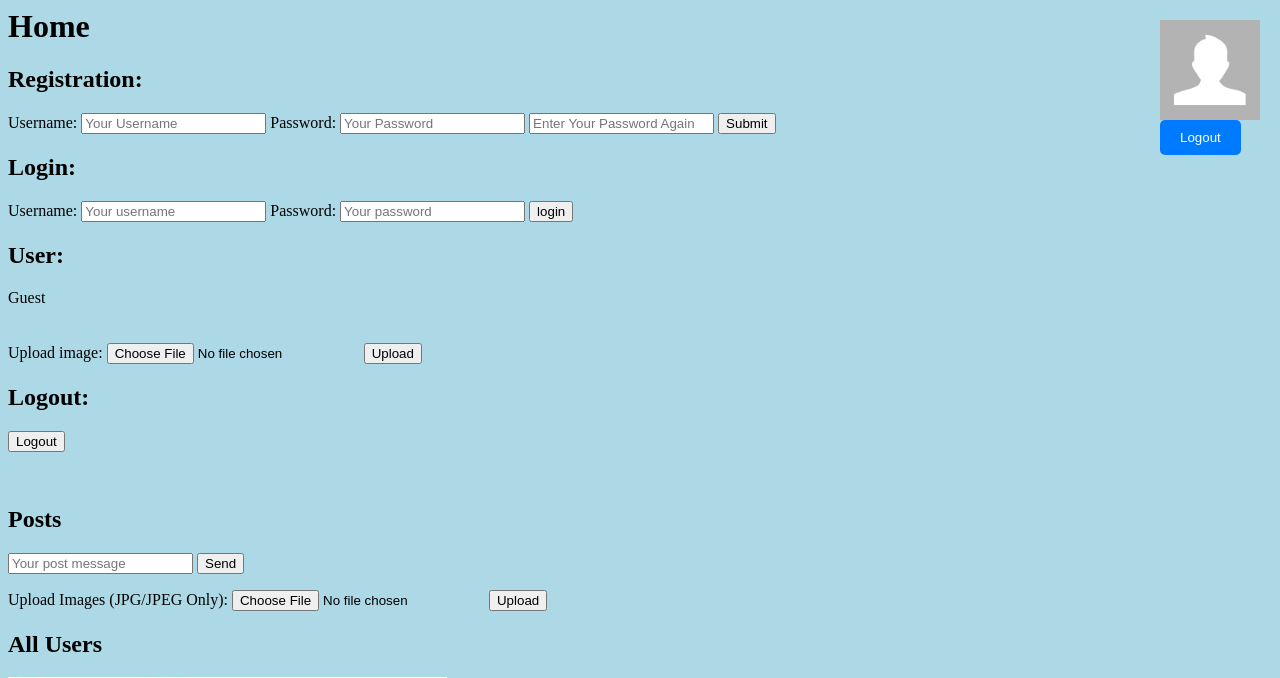
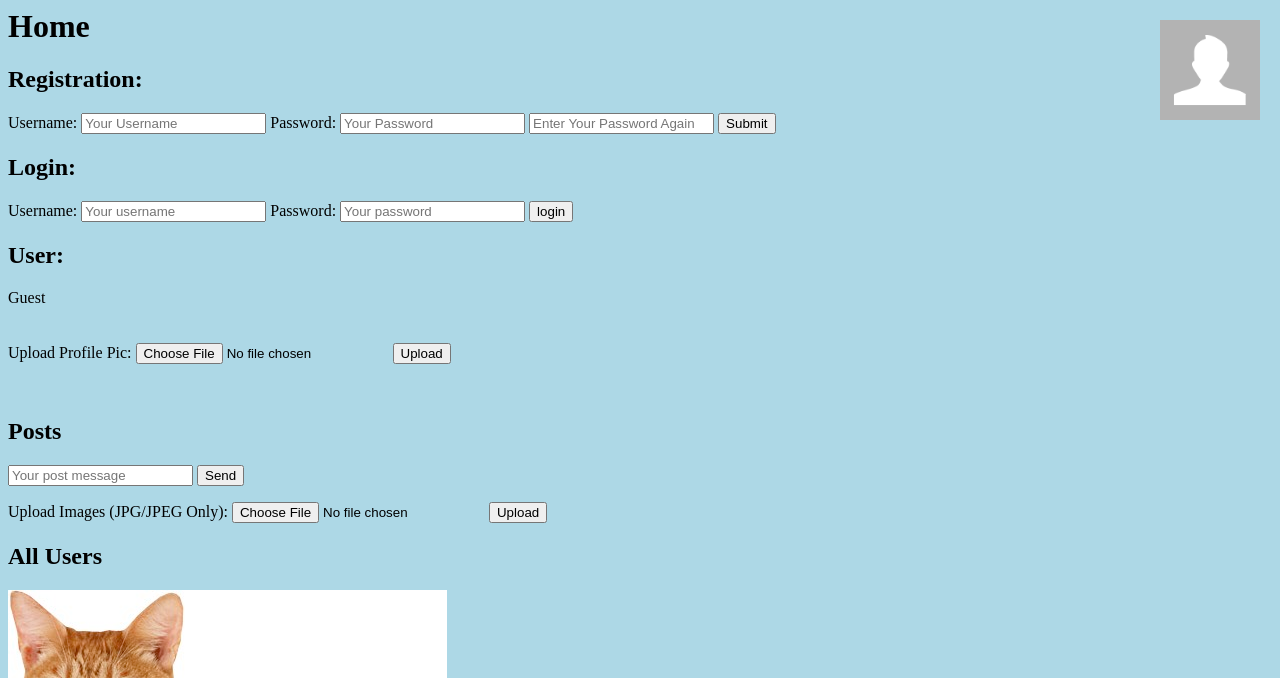
Before and after one commit to N8Goke/312WebApp, a Flask app: page / in a window 1280 px wide. Shown: the top 678 px of the page. Run offline with Flask 3, Linux system fonts and the light colour scheme; data that the repository does not hold is empty.

Commit message:
Profile pictures and logout button for users and guests work as intended, also fixed image upload for posts and added polling for the chat history.

```diff
--- a/app.py
+++ b/app.py
@@ -41,71 +41,35 @@ def image_route():
 
 
 
-# @app.route('/profile-pic', methods=['GET','POST'])
-# def proflie_pic():
-#     print(request)
-#     print(request.files['file'])
-#     if 'atoken' in request.cookies:
-#         print("atoken pass")
-#         atoken = request.cookies.get('atoken')
-#         print(atoken)
-#         temp_hash = hashlib.new('sha256')
-#         print(temp_hash)
-#         temp_hash.update(atoken.encode())
-#         dbData = user_collection.find_one({'atoken': temp_hash.hexdigest()})
-#         print(dbData)
-#         if dbData == None:
-#             print("dbdata none")
-#             return abort(404)
-#         else:
-#             print("dbData found")
-#             if request.method == 'POST':
-#                 print("correct request")
-#                 new_file = request.files['file']
-#                 print(new_file)
-#                 if new_file.filename == "":
-#                     print("filename none")
-#                     return redirect(request.url)
-#                 if 'file' in request.files and new_file:
-#                     print("processing file")
-#                     secured_filename = secure_filename(new_file.filename)
-#                     new_file.save(os.path.join(app.config['UPLOAD_PATH'], secured_filename))
-#                     source = '<img src="' + secured_filename +'"width="100" height="100">'
-#                     user= {"username": dbData["username"]}
-#                     profLookup = profile_collection.find({"username": dbData["username"]})
-#                     if profLookup != None:
-#                         profile_collection.update_one(user,{"$set":{"profile":source}})
-#                         return redirect("/", code=302)
-#                     else:
-#                         profile_collection.insert_one({"username": dbData["username"],"profile":source})
-#                         return  redirect("/", code=302)
-#     else:
-#         print("guest upload")
-#         return abort(404)
+
 
 
 @app.route('/getprofpic', methods =['GET'])
 def sendProfilePic():
     if 'atoken' in request.cookies:
-        print("atoken found")
         usertoken_check= ""
         token = request.cookies.get('atoken')
         temp_hash = hashlib.new('sha256')
         temp_hash.update(token.encode())
         usertoken_check = user_collection.find_one({'atoken': temp_hash.hexdigest()})
+
+        #Guests Image
         if usertoken_check == "":
-            print("should be a guest")
             guestImage = '<img src="../static/image/Guestprofile.jpg" alt="buttonpng" width="100" height="100"/><br/>'
             testImage ="Guestprofile.png"
             response = make_response(json.dumps(testImage))
             response.status_code = 200
             return response
-        username = usertoken_check["username"]
-        print(profile_collection)
-        print(username)
-        profile = profile_collection.find_one({"username":username})
-        print(profile["profile"])
-        response = make_response(json.dumps(profile["profile"]))
+
+        #User has no pfp, send guest image
+        if usertoken_check["pfp"] == "":
+            testImage ="Guestprofile.png"
+            response = make_response(json.dumps(testImage))
+            response.status_code = 200
+            return response
+
+        #User has profile picture
+        response = make_response(json.dumps(usertoken_check["pfp"]))
         response.status_code = 200
         return response
 
@@ -131,6 +95,7 @@ def registrationServer():
     data2 = {}
     data2['username'] = html.escape(username)
     data2['password'] = password
+    data2["pfp"] = ""
 
     #check if username already exists. If it exists we exist, otherwise we insert
     query = {"username": username}
@@ -349,18 +314,8 @@ def proflie_pic():
                     temp_hash = hashlib.new('sha256')
                     temp_hash.update(token.encode())
                     usertoken_check = user_collection.find_one({'atoken': temp_hash.hexdigest()})
-            source = '<img src="../static/image/' + secured_filename +'"width="100" height="100">'
-            if usertoken_check != "": # If user is authenticated
-                profLookup = profile_collection.find({"username": usertoken_check["username"]})
-
-                if profLookup != None: #If user already has profile pic
-                    profile_collection.update_one({"username": usertoken_check["username"]},{"$set":{"profile":secured_filename}})
-                    profLookup = profile_collection.find({"username": usertoken_check["username"]})
-                    print("Prof",profLookup)
-                else:
-                    profile_collection.insert_one({"username": usertoken_check["username"],"profile":secured_filename})
-                    profLookup = profile_collection.find({"username": usertoken_check["username"]})
-                    print("Prof", profLookup)
+            if usertoken_check != "": # If user is authenticated update profile picture.
+                user_collection.update_one({"username": usertoken_check["username"]}, {"$set": {"pfp":secured_filename}})
 
     return redirect("/")
 
@@ -395,9 +350,9 @@ def upload_files():
                     usertoken_check = user_collection.find_one({'atoken': temp_hash.hexdigest()})
 
             if usertoken_check != "": # If user is authenticated
-                chat_collection.insert_one({"id":random_id,"username":usertoken_check.get('username'), "message":'<img src="' + secured_filename + '" alt="Image">',"likes":0})
+                chat_collection.insert_one({"id":random_id,"username":usertoken_check.get('username'), "message":'<img src="../static/image/' + secured_filename + '" alt="Image">',"likes":0})
             else: # User is guest
-                chat_collection.insert_one({"id":random_id,"username":"Guest", "message":'<img src="' + secured_filename + '" alt="Image">',"likes":0})
+                chat_collection.insert_one({"id":random_id,"username":"Guest", "message":'<img src="../static/image/' + secured_filename + '" alt="Image">',"likes":0})
 
     return redirect("/")
 
--- a/static/functions.js
+++ b/static/functions.js
@@ -23,8 +23,9 @@ function profilepic(){
         if (this.readyState === 4 && this.status === 200) {
             console.log(this.response);
             profilePic = document.getElementById("ProfilePic");
-            profilePic.innerHTML = '<img src="../static/image/'+JSON.parse(this.response)+'" alt="buttonpng" width="100" height="100"/> <br/>'
-            profilePic.innerHTML += '<button className="top-right-btn">Logout</button>'
+            profilePic.innerHTML = '<img src="../static/image/'+JSON.parse(this.response)+'" alt="buttonpng" width="100" height="100"/><br/>'
+            profilePic.innerHTML += '<form action="logout" method="post" enctype="applications/x-www-form-urlencoded">'
+             + '<button className="top-right-btn" onclick="logout()">Logout</button> </form>'
         }
     }
     request.open("GET", "/getprofpic")
@@ -56,6 +57,7 @@ function allposts()
             response = JSON.parse(this.response)
 
             length = response.length
+            chatMessages.innerHTML = ""
 
             for (let i = 0; i < length; i++) {
                 post = document.createElement("div");
@@ -122,3 +124,11 @@ function dm()
     request.open("POST", "/dm")
     request.send()
 }
+
+function welcome(){
+    allposts()
+    username();
+    allusers();
+    profilepic()
+    setInterval(allposts,5000)
+}
--- a/templates/index.html
+++ b/templates/index.html
@@ -6,7 +6,7 @@
     <script type="text/javascript" src="../static/functions.js"></script>
     <script type="text/javascript" src="../static/login.js"></script>
 </head>
-<body onload="allposts(); username(); allusers(); profilepic()">
+<body onload="welcome()">
 <h1>Home</h1>
 <div class="reg-login-forms">
     <h2>Registration:</h2>
@@ -35,16 +35,11 @@
     <br/>
     <form action ="/profile-pic" method="post" enctype="multipart/form-data">
         <br/>
-        <label for="form-file">Upload image: </label>
+        <label for="form-file">Upload Profile Pic: </label>
         <input id ="form-file2" type="file"  name="file">
         <input type="submit" value="Upload">
     </form>
 
-    <h2>Logout:</h2>
-    <form action="logout" method="post" enctype="applications/x-www-form-urlencoded">
-        <!-- <input id="submit" value="logout"> -->
-        <button type="logoutbutton" value="loguout" onclick="logout()">Logout</button>
-    </form>
     <br>
     <h2>Posts</h2>
     <form id = "sendpostform">
@@ -72,7 +67,6 @@
 
 <div id ="ProfilePic" class="top-right">
     <img src="../static/image/Guestprofile.png" alt="buttonpng" width="100" height="100"/><br/>
-    <button class="top-right-btn">Logout</button>
 </div>
 
 </body>
```
